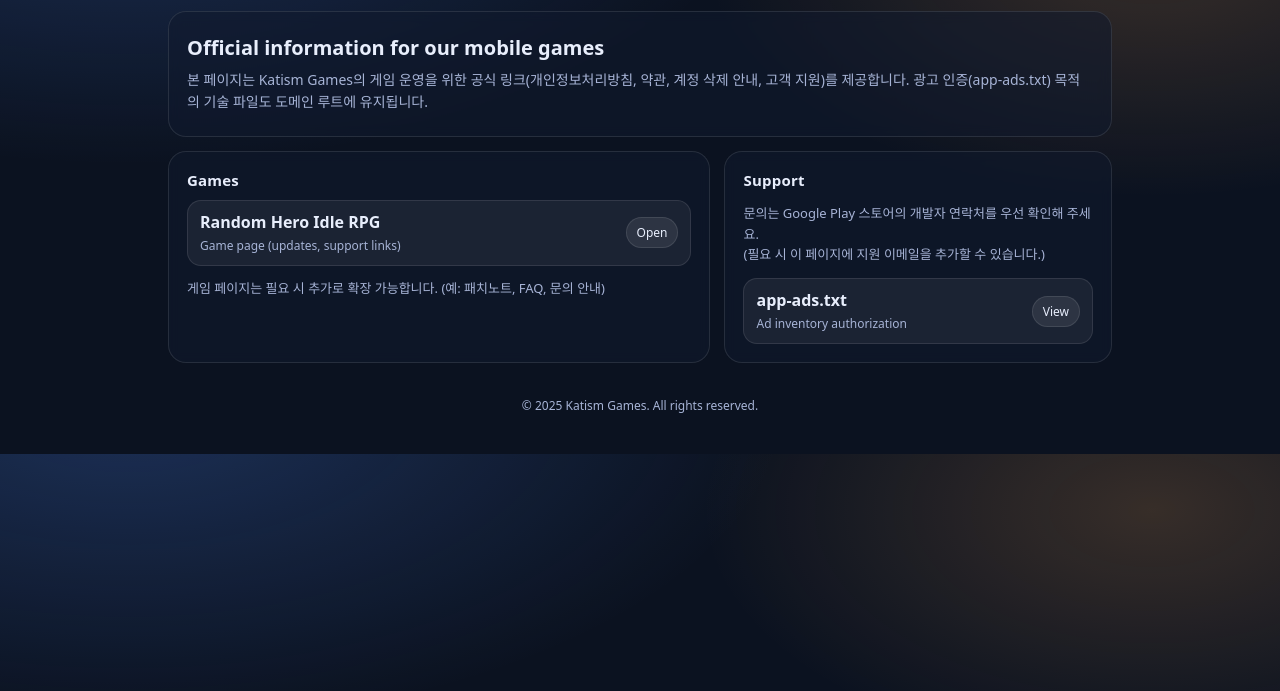
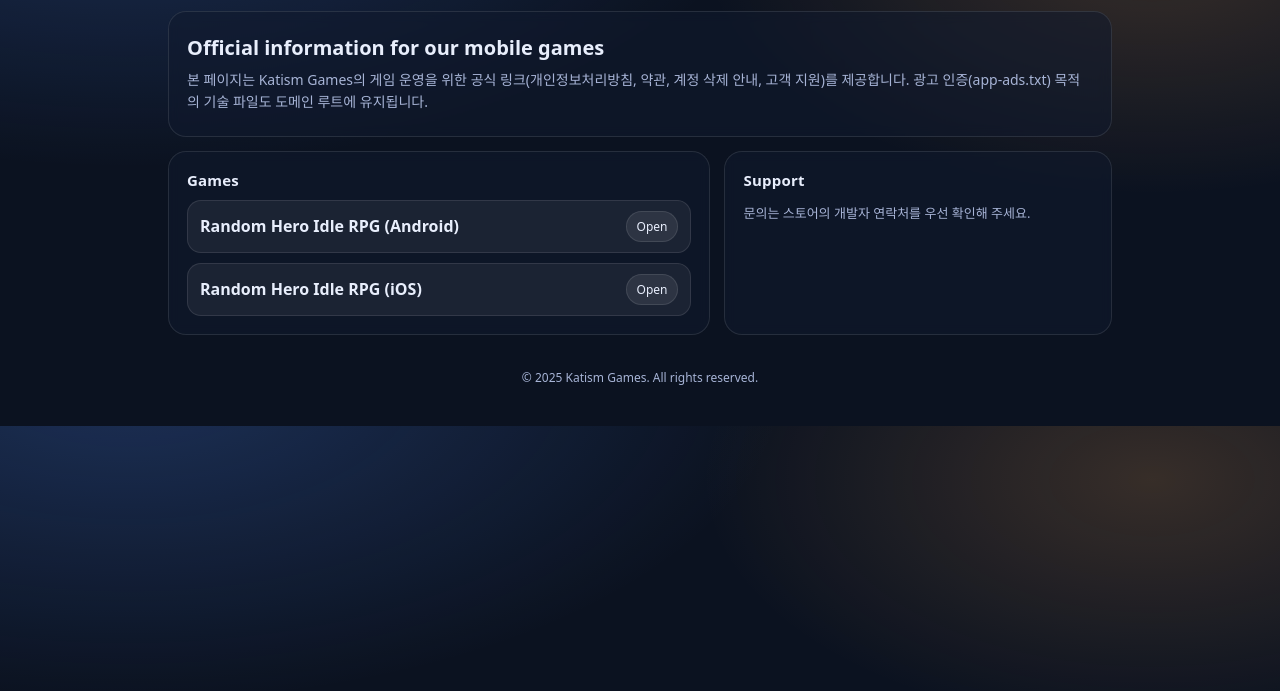
Before and after one commit to katismgames/katismgames.github.io, a plain HTML site: page index.html in a window 1280 px wide. Shown: the part 109-800 px from the top of the page. Drawn offline with Linux system fonts and the light colour scheme.

Commit message:
Update index.html

```diff
--- a/index.html
+++ b/index.html
@@ -196,35 +196,28 @@
       <section class="card">
         <h3>Games</h3>
         <div class="links">
-          <a class="linkRow" href="https://katismgames.github.io/RandomHero/">
+          <a class="linkRow" href="https://play.google.com/store/apps/details?id=com.KatismGames.RandomHero.Android">
             <div>
-              <strong>Random Hero Idle RPG</strong><br />
-              <span>Game page (updates, support links)</span>
+              <strong>Random Hero Idle RPG (Android)</strong><br />
             </div>
             <div class="pill">Open</div>
           </a>
         </div>
-        <p class="muted" style="margin-top:12px;">
-          게임 페이지는 필요 시 추가로 확장 가능합니다. (예: 패치노트, FAQ, 문의 안내)
-        </p>
+          <div class="links">
+          <a class="linkRow" href="https://apps.apple.com/app/id6756871686">
+            <div>
+              <strong>Random Hero Idle RPG (iOS)</strong><br />
+            </div>
+            <div class="pill">Open</div>
+          </a>
+        </div>
       </section>
 
       <section class="card">
         <h3>Support</h3>
         <p class="muted">
-          문의는 Google Play 스토어의 개발자 연락처를 우선 확인해 주세요.<br />
-          (필요 시 이 페이지에 지원 이메일을 추가할 수 있습니다.)
+          문의는 스토어의 개발자 연락처를 우선 확인해 주세요.<br />
         </p>
-
-        <div class="links">
-          <a class="linkRow" href="https://katismgames.github.io/app-ads.txt">
-            <div>
-              <strong>app-ads.txt</strong><br />
-              <span>Ad inventory authorization</span>
-            </div>
-            <div class="pill">View</div>
-          </a>
-        </div>
       </section>
     </div>
 
```
